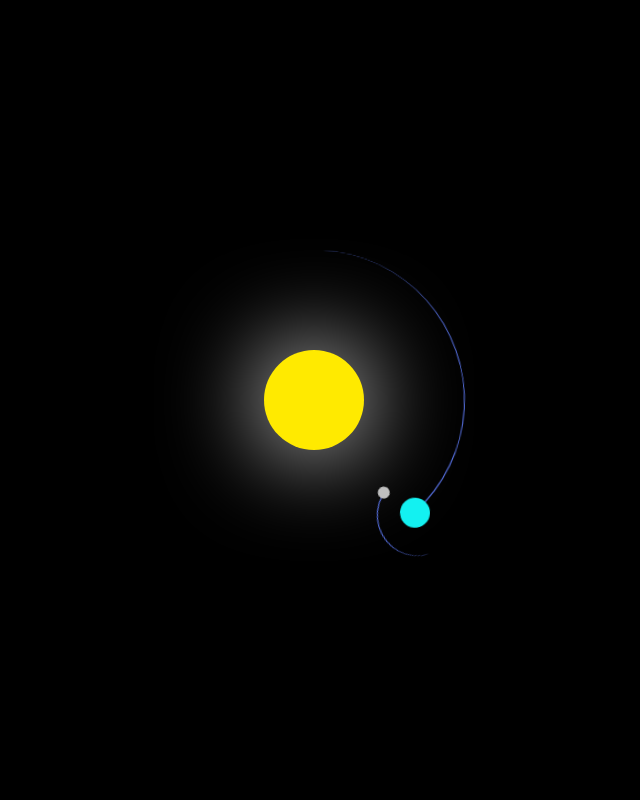
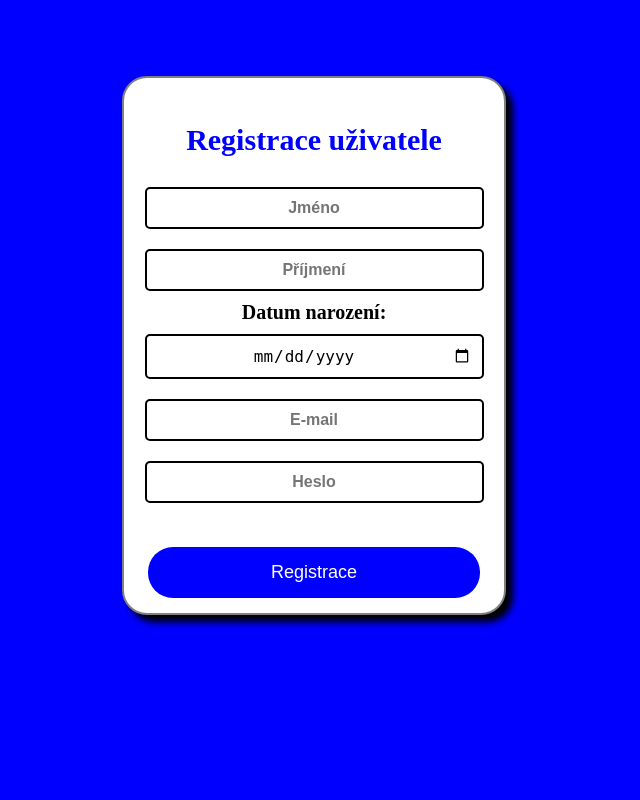
Before and after one commit to TadeasChwalek25/Weby, a PHP site: page / in a window 1280 px wide. Shown: the whole page, without its empty margins (326-966 px from the left). Run offline with PHP 8.4, Linux system fonts and the light colour scheme.

Commit message:
Add files via upload

```diff
--- a/index.html
+++ b/index.html
@@ -4,15 +4,23 @@
     <meta charset="UTF-8">
     <meta name="viewport" content="width=device-width, initial-scale=1.0">
     <link rel="stylesheet" href="styly.css" type="text/css">
-    <title>Slunce s planetou</title>
+    <title>Registrace</title>
 </head>
 <body>
     <div class="container">
-        <div class="sun"></div>
-        <div class="earth">
-            <div class="moon"></div>
-        </div>
-
+        <p class="rgs">Registrace uživatele</p>
+        <form>
+            <input type="text" placeholder="Jméno">
+            <br> <input type="text" placeholder="Příjmení">
+            <br> <label class="dat" for="dob">Datum narození:</label>
+            <br> <input type="date" id="dob" name="dob">
+            <br> <input type="email" placeholder="E-mail">
+            <br> <input type="password" placeholder="Heslo">
+            <p id="password-message" style="color: red;"></p>
+            <div id="password-validation-message"></div>
+            <br> <input type="submit" value="Registrace">
+        </form>
     </div>
+    <script src="script.js"></script>
 </body>
 </html>
--- /dev/null
+++ b/script.js
@@ -0,0 +1,17 @@
+const passwordInput = document.querySelector('input[type="password"]');
+const passwordValidationMessage = document.getElementById('password-validation-message');
+
+passwordInput.addEventListener('input', () => {
+  const password = passwordInput.value;
+  const requirements = [
+    password.length >= 8,
+    /[a-z]/.test(password),
+    /[A-Z]/.test(password),
+    /\d/.test(password),
+    /[^a-zA-Z0-9]/.test(password)
+  ];
+
+  const valid = requirements.every(req => req);
+  passwordValidationMessage.textContent = valid ? 'Heslo splňuje všechny požadavky.' : 'Heslo nesplňuje všechny požadavky.';
+  passwordValidationMessage.style.color = valid ? 'green' : 'red';
+});
--- a/styly.css
+++ b/styly.css
@@ -1,80 +1,73 @@
 body {
-    margin: 0%;
-    height: 100vh;
-    display: flex;
-    align-items: center;
-    justify-content: center;
-    overflow: hidden;
-    background-color: black;
+    background-color: blue;
 }
 
 .container {
-    font-size: 10px;
-    width: 40em;
-    height: 40em;
-    position: relative;
+    border: 2px solid grey;
+    border-radius: 25px;
+    text-align: center;
+    width: 350px;
+    height: auto;
+    background-color: white;
+    margin: auto;
+    margin-top: 6%;
+    padding-top: 15px;
+    padding-bottom: 15px;
+    padding-left: 15px;
+    padding-right: 15px;
+    box-shadow: 7px 7px 7px black;
 }
 
-.sun {
-    position: absolute;
-    top: 15em;
-    left: 15em;
-    width: 10em;
-    height: 10em;
-    background-color: #ffea00;
-    border-radius: 50%;
-    box-shadow: 0 0 10em #fff;
+.rgs {
+    font-size: 30px;
+    color: blue;
+    margin-bottom: 20px;
+    font-weight: bold;
 }
 
-.earth, .moon {
-    position: absolute;
-    border-style: solid;
-    border-color: #5b76ee transparent transparent transparent;
-    border-width: 0.1em 0.1em 0 0;
-    border-radius: 50%;
+.dat {
+    font-size: 20px;
+    font-weight: bold;
 }
 
-.earth {
-    top: 5em;
-    left: 5em;
-    width: 30em;
-    height: 30em;
-    animation: orbit 25.5s linear infinite;
+input[type="text"],
+input[type="email"],
+input[type="password"],
+input[type="date"] {
+    width: 90%;
+    padding: 10px;
+    margin: 10px 0;
+    font-size: 16px;
+    border-radius: 5px;
+    border: 1px solid #ccc;
+    text-align: center;
+    border: 2px solid black;
 }
 
-.moon {
-    top: 0;
-    right: 0;
-    width: 8em;
-    height: 8em;
-    animation: orbit 2.7s linear infinite;
+input::placeholder,
+textarea::placeholder {
+    font-weight: bold;
 }
 
-.earth::before,
-.moon::before {
-    content:  '';
-    position: absolute;
-    border-radius: 50%;
+input[type="submit"] {
+    width: 95%;
+    padding: 15px;
+    font-size: 18px;
+    color: white;
+    background-color: blue;
+    border: none;
+    border-radius: 25px;
+    cursor: pointer;
 }
 
-.earth::before {
-    top: 2.8em;
-    right: 2.8em;
-    width: 3em;
-    height: 3em;
-    background-color: #13f1f1;
+input[type="submit"]:hover {
+    background-color: darkblue;
 }
 
-.moon::before {
-    top: 0.8em;
-    right: 0.2em;
-    width: 1.2em;
-    height: 1.2em;
-    background-color: #c0c0c0;
-}
+#password-validation-message {
+    margin-bottom: 0;
+  }
 
-@keyframes orbit {
-    100%{
-        transform: rotate(360deg);
-    }
-}
+  input[type="submit"] {
+    margin-top: 0;
+  }
```
